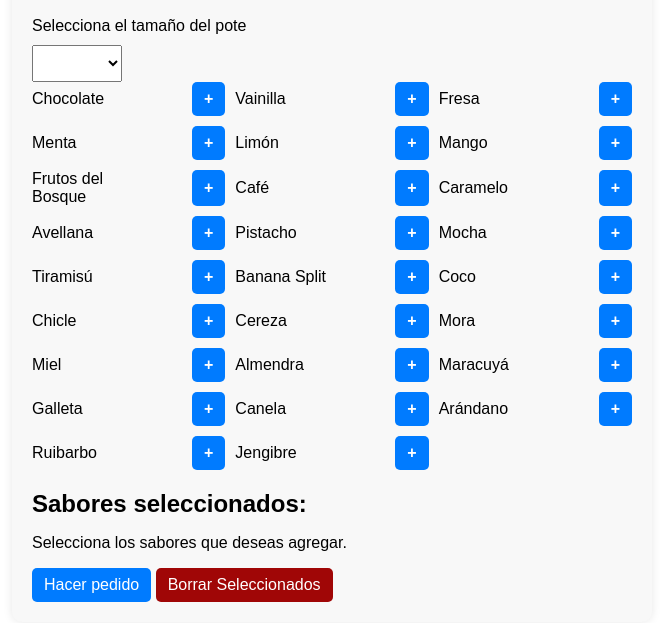
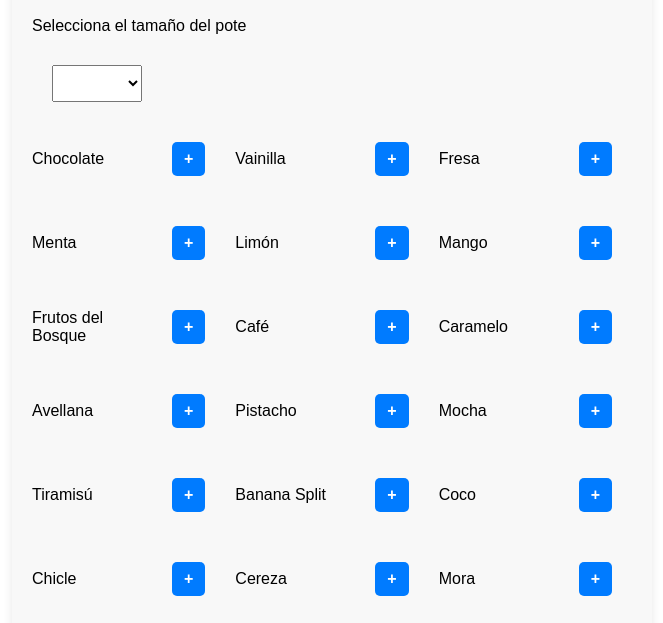
Before and after one commit to martinveron/icecream, a plain HTML site: page index.html in a window 1280 px wide. Shown: the part 101-724 px from the top of the page, without its empty margins (308-971 px from the left). Drawn offline with Linux system fonts and the light colour scheme; some packages are replaced by stand-ins of ours; a script that the page names is missing.

Commit message:
ahora si proyecto final

```diff
--- a/css/styles.css
+++ b/css/styles.css
@@ -30,7 +30,7 @@ select,
 button {
   font-size: 16px;
   padding: 8px 12px;
-  margin 20px;
+  margin: 20px;
 }
 
 button[type="button"] {
```
